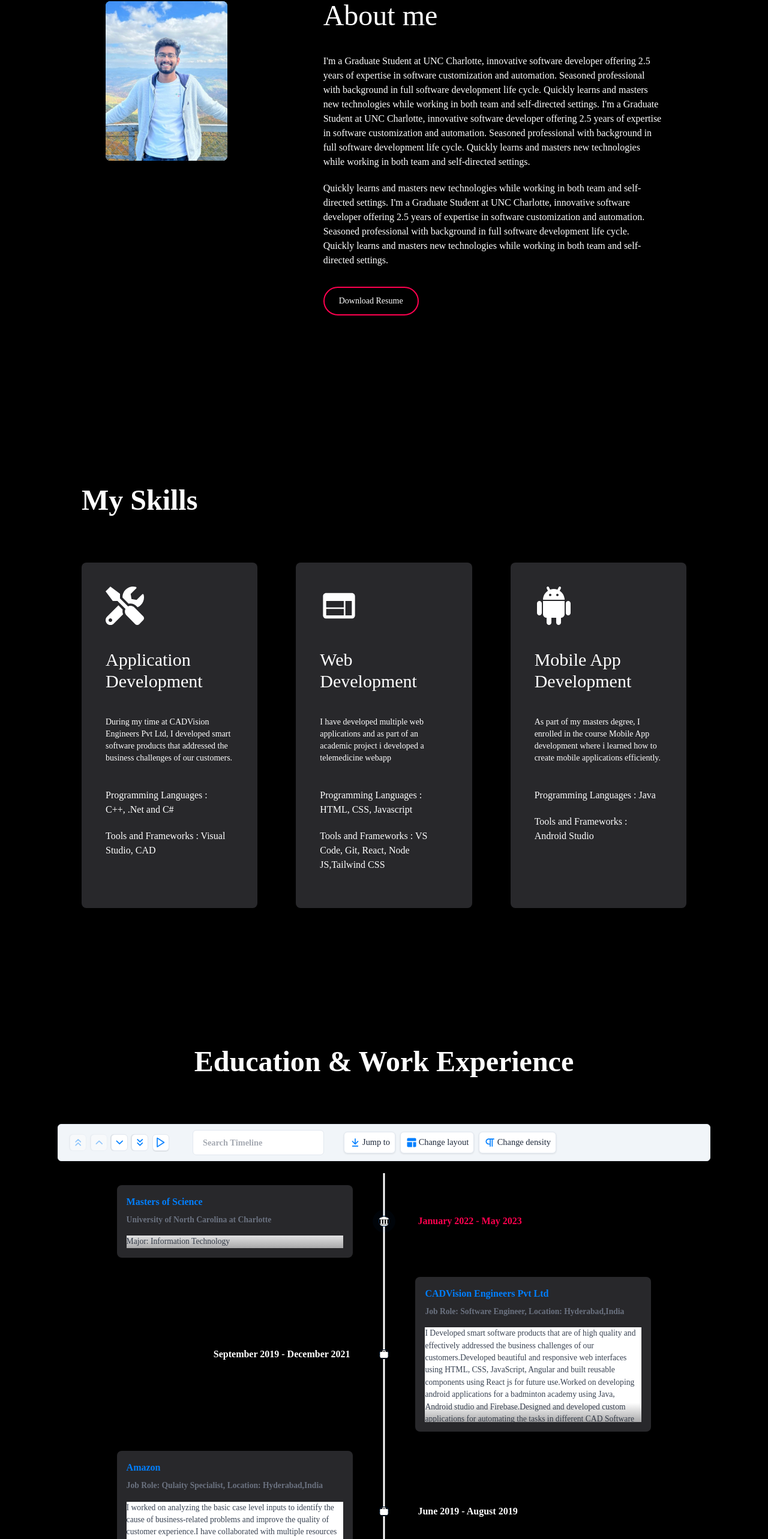
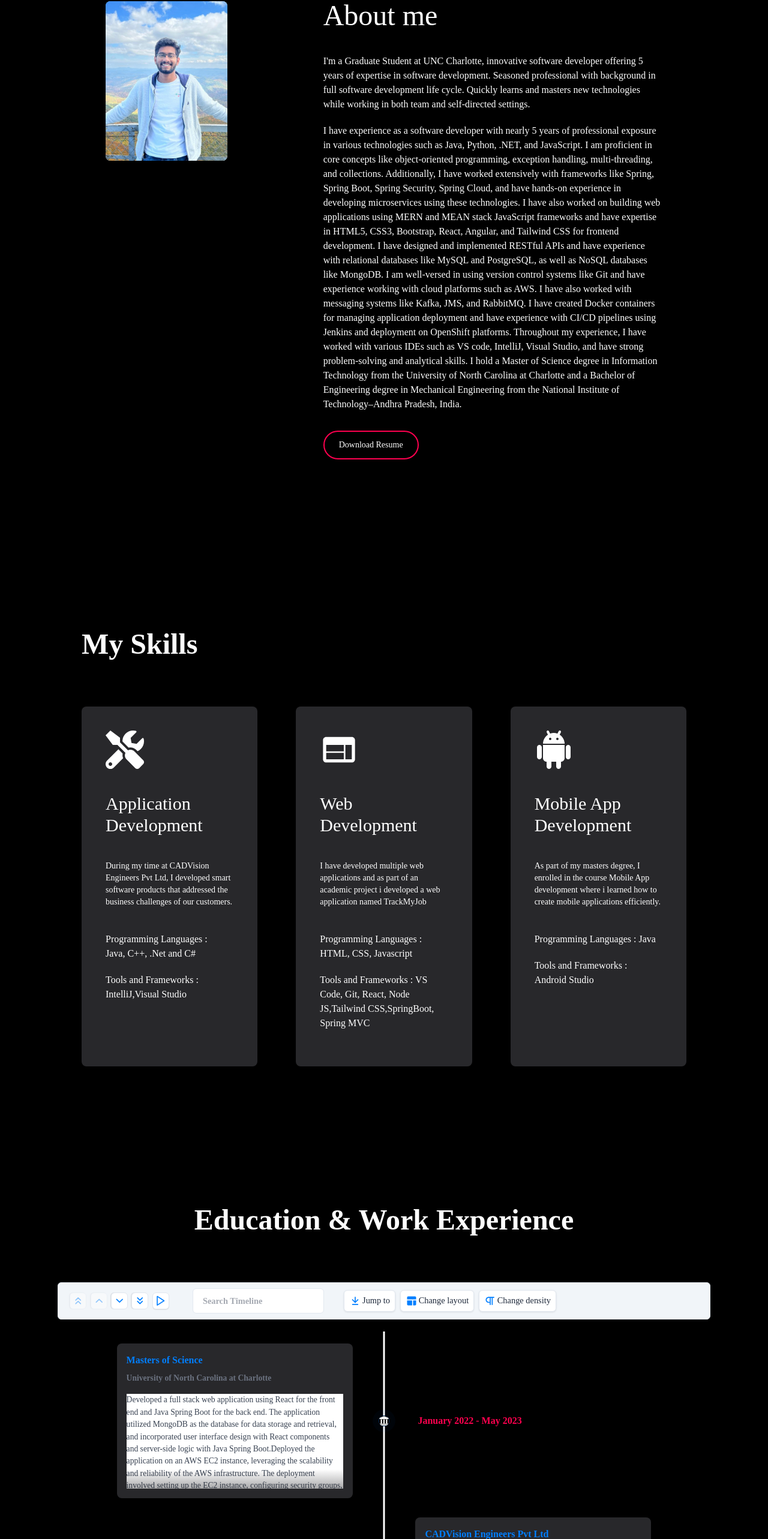
Before and after one commit to Gopinadendla11/react-portfolio, a React (Create React App) app: page / in a window 1280 px wide. Shown: the part 1054-3620 px from the top of the page at 60% size. Built offline with nearby package versions, Linux system fonts and the light colour scheme.

Commit message:
updated details

```diff
--- a/src/App.js
+++ b/src/App.js
@@ -5,6 +5,7 @@ import studentImage from "./assets/images/DP.jpg";
 import PwdManagerAppImg from "./assets/images/PasswordManager.jpg";
 import TeleMedicineImg from "./assets/images/TelemedicineWebapp.jpg";
 import VisualAnalyticsImg from "./assets/images/VisualAnalytics.jpg";
+import TrackMyJobImg from "./assets/images/TMJProject.png";
 import RoundButton from "./Components/RoundButton";
 import { FaTools } from "react-icons/fa";
 import { MdWeb, MdWork } from "react-icons/md";
@@ -23,23 +24,24 @@ function App() {
       title: "January 2022 - May 2023",
       cardTitle: "Masters of Science",
       cardSubtitle: "University of North Carolina at Charlotte",
-      cardDetailedText: "Major: Information Technology",
+      cardDetailedText:
+        "Developed a full stack web application using React for the front end and Java Spring Boot for the back end. The application utilized MongoDB as the database for data storage and retrieval, and incorporated user interface design with React components and server-side logic with Java Spring Boot.Deployed the application on an AWS EC2 instance, leveraging the scalability and reliability of the AWS infrastructure. The deployment involved setting up the EC2 instance, configuring security groups, installing Node.js and MongoDB, and ensuring the smooth operation of the full stack application within the AWS EC2 environment. Developed projects involving data visualization of Zillow Housing data trends in housing prices using Altair charts and deployed them in interactive web applications using Streamlit.Developed responsive user interfaces using React and Angular, two popular JavaScript frameworks, to ensure optimal user experience across various devices and screen sizes.",
     },
     {
-      title: "September 2019 - December 2021",
+      title: "March 2018 - December 2021",
       cardTitle: "CADVision Engineers Pvt Ltd",
       cardSubtitle: "Job Role: Software Engineer, Location: Hyderabad,India ",
 
       cardDetailedText:
-        "I Developed smart software products that are of high quality and effectively addressed the business challenges of our customers.Developed beautiful and responsive web interfaces using HTML, CSS, JavaScript, Angular and built reusable components using React js for future use.Worked on developing android applications for a badminton academy using Java, Android studio and Firebase.Designed and developed custom applications for automating the tasks in different CAD Software using C++ and .Net.Gathered and defined customer requirements to develop clear specifications for project plans.Discussed the project progress with customers, collected feedback in different stages of development and directly addressed their concerns.Documented all software development methodologies in technical manuals to be used by developers in future projects.",
+        "Involved in the development of Microservices using spring boot framework and modules such as Spring Cloud.Developed backend REST APIs using Spring MVC, Spring Boot and Spring Data JPA frameworks.Involved in writing Test Suites and Test Cases for unit testing and implemented unit testing using JUnit.Extensively used Git for version controlling and regularly pushed code to GitHub.Involved in multiple stages of Software development life cycle like Application Design, Development and Testing.Worked on developing android applications for a badminton academy using Java, Android studio and Firebase.Designed and developed custom applications for automating the tasks in different CAD Software using C++ and .Net.Created technical documentation by documenting all software development methodologies in technical manuals to be used by developers in future projects.",
     },
-    {
-      title: "June 2019 - August 2019",
-      cardTitle: "Amazon",
-      cardSubtitle: "Job Role: Qulaity Specialist, Location: Hyderabad,India ",
-      cardDetailedText:
-        "I worked on analyzing the basic case level inputs to identify the cause of business-related problems and improve the quality of customer experience.I have collaborated with multiple resources as per need to ensure the efficiency and effectiveness of the program.",
-    },
+    // {
+    //   title: "June 2019 - August 2019",
+    //   cardTitle: "Amazon",
+    //   cardSubtitle: "Job Role: Qulaity Specialist, Location: Hyderabad,India ",
+    //   cardDetailedText:
+    //     "I worked on analyzing the basic case level inputs to identify the cause of business-related problems and improve the quality of customer experience.I have collaborated with multiple resources as per need to ensure the efficiency and effectiveness of the program.",
+    // },
     {
       title: "June 2015 - July 2019",
       cardTitle: "Bachelor of Technology",
@@ -93,24 +95,37 @@ function App() {
           <p className="sm:text-5xl text-3xl mb-10">About me</p>
           <p className="mb-5 text-[12px] sm:text-[16px]">
             I'm a Graduate Student at UNC Charlotte, innovative software
-            developer offering 2.5 years of expertise in software customization
-            and automation. Seasoned professional with background in full
-            software development life cycle. Quickly learns and masters new
-            technologies while working in both team and self-directed settings.
-            I'm a Graduate Student at UNC Charlotte, innovative software
-            developer offering 2.5 years of expertise in software customization
-            and automation. Seasoned professional with background in full
-            software development life cycle. Quickly learns and masters new
-            technologies while working in both team and self-directed settings.
+            developer offering 5 years of expertise in software development.
+            Seasoned professional with background in full software development
+            life cycle. Quickly learns and masters new technologies while
+            working in both team and self-directed settings.
           </p>
           <p className=" mb-5  text-[12px] sm:text-[16px]">
-            Quickly learns and masters new technologies while working in both
-            team and self-directed settings. I'm a Graduate Student at UNC
-            Charlotte, innovative software developer offering 2.5 years of
-            expertise in software customization and automation. Seasoned
-            professional with background in full software development life
-            cycle. Quickly learns and masters new technologies while working in
-            both team and self-directed settings.
+            I have experience as a software developer with nearly 5 years of
+            professional exposure in various technologies such as Java, Python,
+            .NET, and JavaScript. I am proficient in core concepts like
+            object-oriented programming, exception handling, multi-threading,
+            and collections. Additionally, I have worked extensively with
+            frameworks like Spring, Spring Boot, Spring Security, Spring Cloud,
+            and have hands-on experience in developing microservices using these
+            technologies. I have also worked on building web applications using
+            MERN and MEAN stack JavaScript frameworks and have expertise in
+            HTML5, CSS3, Bootstrap, React, Angular, and Tailwind CSS for
+            frontend development. I have designed and implemented RESTful APIs
+            and have experience with relational databases like MySQL and
+            PostgreSQL, as well as NoSQL databases like MongoDB. I am
+            well-versed in using version control systems like Git and have
+            experience working with cloud platforms such as AWS. I have also
+            worked with messaging systems like Kafka, JMS, and RabbitMQ. I have
+            created Docker containers for managing application deployment and
+            have experience with CI/CD pipelines using Jenkins and deployment on
+            OpenShift platforms. Throughout my experience, I have worked with
+            various IDEs such as VS code, IntelliJ, Visual Studio, and have
+            strong problem-solving and analytical skills. I hold a Master of
+            Science degree in Information Technology from the University of
+            North Carolina at Charlotte and a Bachelor of Engineering degree in
+            Mechanical Engineering from the National Institute of
+            Technology–Andhra Pradesh, India.
           </p>
           <a href="./Gopi Nadendla Resume.pdf" target="_blank">
             <RoundButton btnText="Download Resume"></RoundButton>
@@ -129,15 +144,15 @@ function App() {
             title="Application Development"
             content="During my time at CADVision Engineers Pvt Ltd, I developed smart software
     products that addressed the business challenges of our customers."
-            langs="C++, .Net and C#"
-            tools="Visual Studio, CAD"
+            langs="Java, C++, .Net and C#"
+            tools="IntelliJ,Visual Studio"
           ></SkillCard>
           <SkillCard
             icon={<MdWeb className="w-16 h-16"></MdWeb>}
             title="Web Development"
-            content="I have developed multiple web applications and as part of an academic project i developed a telemedicine webapp"
+            content="I have developed multiple web applications and as part of an academic project i developed a web application named TrackMyJob"
             langs="HTML, CSS, Javascript"
-            tools="VS Code, Git, React, Node JS,Tailwind CSS"
+            tools="VS Code, Git, React, Node JS,Tailwind CSS,SpringBoot, Spring MVC"
           ></SkillCard>
           <SkillCard
             icon={<ImAndroid className="w-16 h-16"></ImAndroid>}
@@ -188,6 +203,12 @@ function App() {
         <p className="sm:text-5xl text-3xl my-5 font-bold">My Projects</p>
         <div class="grid gap-16 grid-cols-1 md:grid-cols-2 lg:grid-cols-3 py-5 my-10">
           <ProjectCard
+            image={TrackMyJobImg}
+            title="TrackMyJob Web App"
+            content="This is a web application in which the user can store the job applications that he has applied for and Keep track of the status of the job applications."
+            projectLink="https://github.com/Gopinadendla11/trackmyjob_api.git"
+          ></ProjectCard>
+          <ProjectCard
             image={PwdManagerAppImg}
             title="Password Manager App"
             content="This is an Android app for password management where users can
@@ -195,12 +216,12 @@ function App() {
             projectLink="https://github.com/Gopinadendla11/password_manager.git"
           ></ProjectCard>
 
-          <ProjectCard
+          {/* <ProjectCard
             image={TeleMedicineImg}
             title="TeleMedicine Web App"
             content="This is a web application for online appointment scheduling management and virtual consultation with doctors through video call."
             projectLink="https://github.com/Gopinadendla11/vitals7_app.git"
-          ></ProjectCard>
+          ></ProjectCard> */}
 
           <ProjectCard
             image={VisualAnalyticsImg}
--- a/src/Components/MyNavigationBar.jsx
+++ b/src/Components/MyNavigationBar.jsx
@@ -20,7 +20,7 @@ const MyNavigationBar = () => {
 
   return (
     <div className="sticky top-0">
-      <div className="text-white w-screen h-20 p-4 flex justify-between items-center  bg-black ">
+      <div className="text-white w-screen h-20 p-4 flex justify-between items-center bg-black ">
         <div className="flex">
           <img
             src={AvatarImg}
--- a/src/Components/ProjectCard.jsx
+++ b/src/Components/ProjectCard.jsx
@@ -3,13 +3,13 @@ import { FaExternalLinkAlt } from "react-icons/fa";
 
 const ProjectCard = (props) => {
   return (
-    <div className="rounded-lg h-auto hover:scale-110 transition-transform duration-500 relative group">
+    <div className="rounded-lg hover:scale-110 transition-transform duration-500 relative group w-120 h-120">
       <img
         src={props.image}
-        className="object-contain rounded-lg aspect-3/2 "
+        className="object-contain rounded-lg "
         alt="profile"
       ></img>
-      <div className="w-full  h-0  flex flex-col justify-center items-center text-center px-16 transition-[height] duration-500 group-hover:h-full invisible group-hover:visible absolute bottom-0 rounded-lg bg-gradient-to-t from-secondary">
+      <div className="w-full  h-0  flex flex-col justify-center text-white-700 items-center text-center px-16 transition-[height] duration-500 group-hover:h-full invisible group-hover:visible absolute bottom-0 rounded-lg bg-gradient-to-t from-secondary">
         <p className="text-md xl:text-lg mb-5">{props.title}</p>
         <p className="text-sm">{props.content}</p>
         <a href={props.projectLink} target="_blank" rel="noreferrer">
--- a/src/Components/RoundButton.jsx
+++ b/src/Components/RoundButton.jsx
@@ -10,9 +10,4 @@ const MyButton = (props) => {
   );
 };
 
-// MyButton.defaultProps = {
-//   rounded: "xl",
-//   extrastyles: "",
-// };
-
 export default MyButton;
--- a/src/index.css
+++ b/src/index.css
@@ -1,8 +1,6 @@
 @tailwind base;
 @tailwind components;
 @tailwind utilities;
-
-@import url("https://fonts.googleapis.com/css2?family=Poppins:wght@300;400&display=swap");
 
 body {
   margin: 0;
```
Also changed, not shown: src/assets/images/TMJProject.png (added), 1 other file (tests, documents, lock files or other folders).
